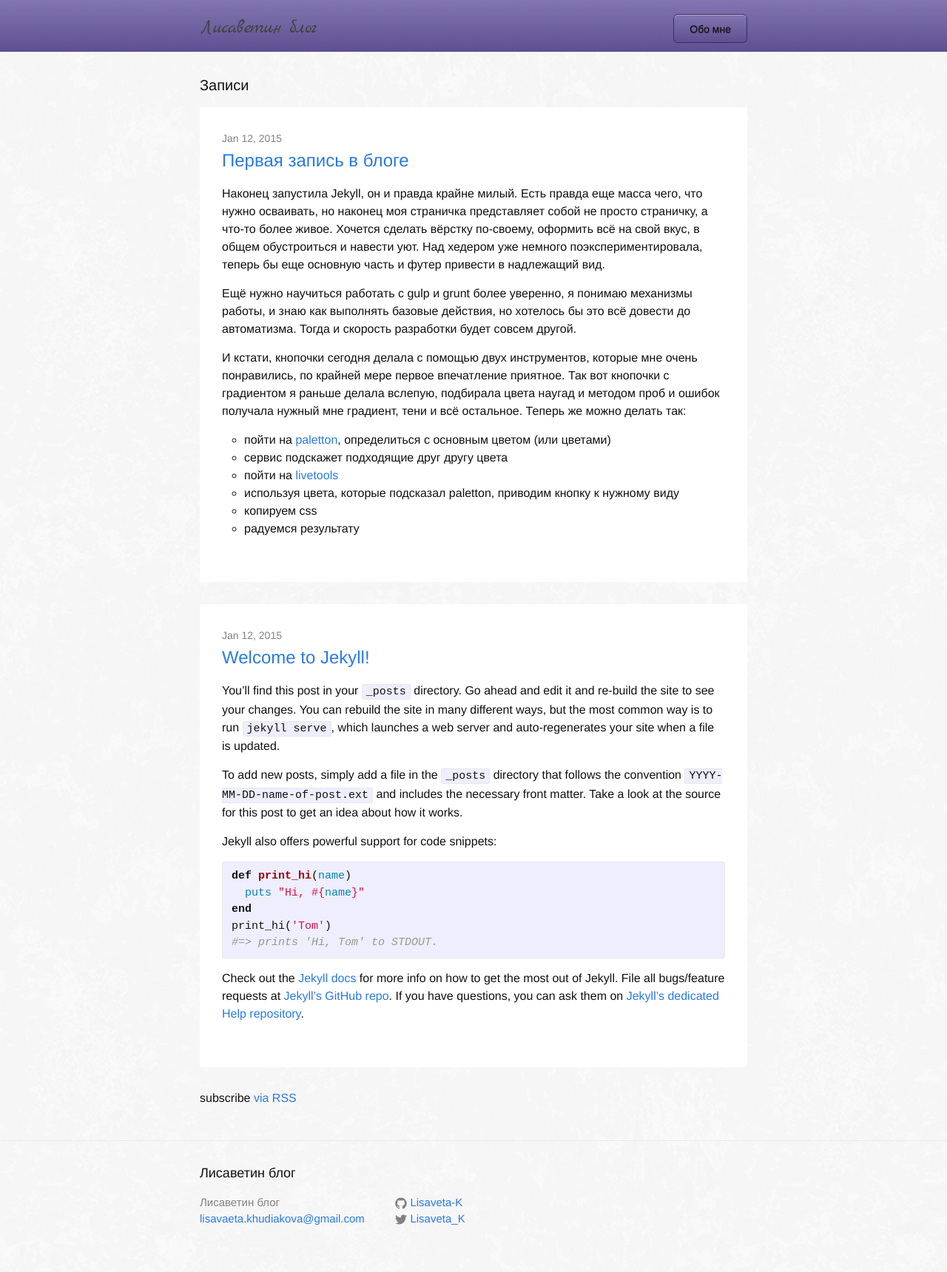
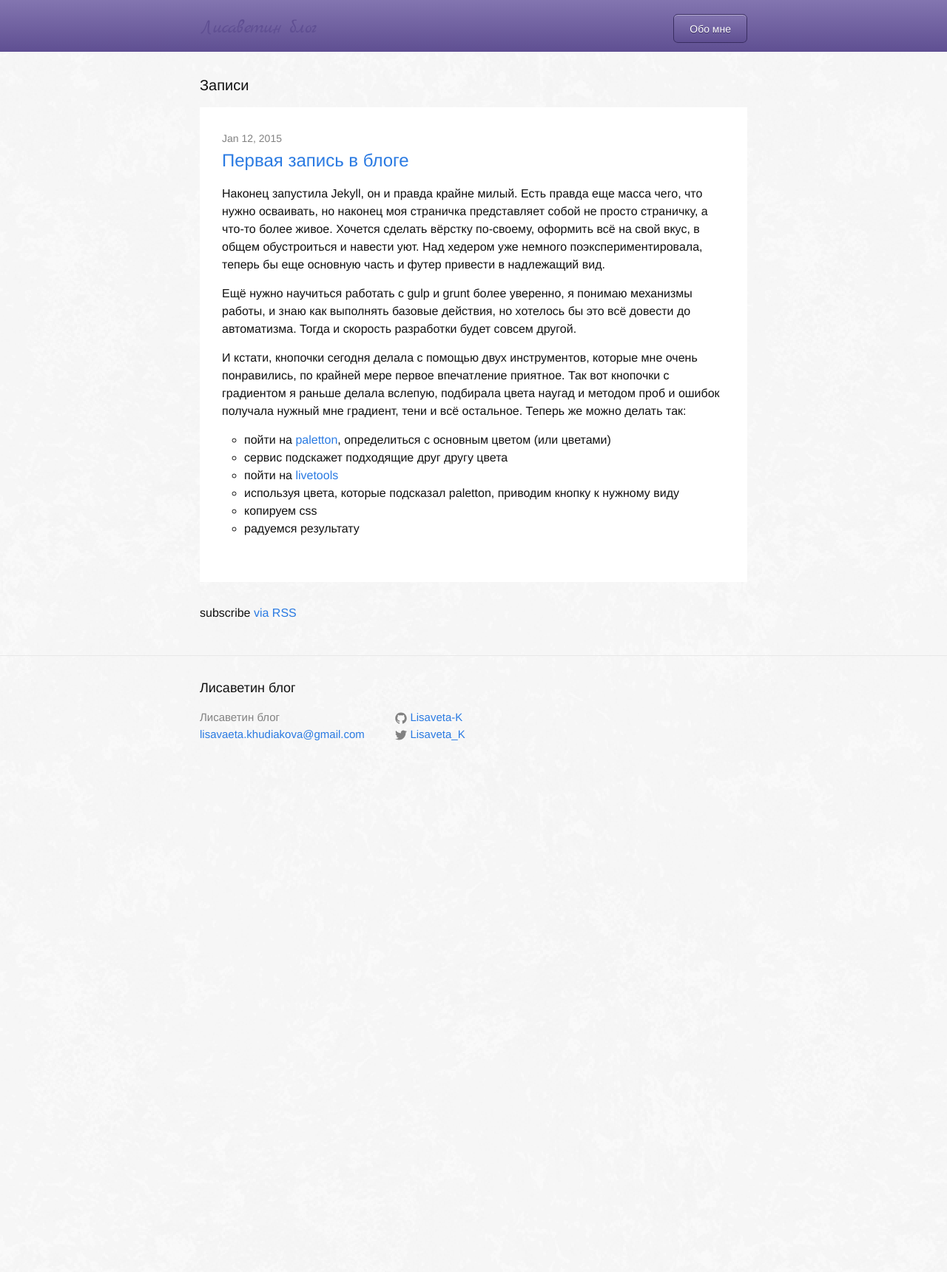
Before and after one commit to Lisaveta-K/lisaveta-k.github.io, a Jekyll site: the page built from index.html, in a window 1280 px wide. Shown: the whole page at 74% size. Built offline with Jekyll 4.4.1, drawn with Linux system fonts in a browser that asks for light colours; after the commit the page ends 1064 px from its top, so only the background shows below that.

Commit message:
post about jekyll removed

```diff
--- a/_posts/2015-01-12-welcome-to-jekyll.markdown
+++ /dev/null
@@ -1,25 +0,0 @@
----
-layout: post
-title:  "Welcome to Jekyll!"
-date:   2015-01-12 13:25:43
-categories: jekyll update
----
-You’ll find this post in your `_posts` directory. Go ahead and edit it and re-build the site to see your changes. You can rebuild the site in many different ways, but the most common way is to run `jekyll serve`, which launches a web server and auto-regenerates your site when a file is updated.
-
-To add new posts, simply add a file in the `_posts` directory that follows the convention `YYYY-MM-DD-name-of-post.ext` and includes the necessary front matter. Take a look at the source for this post to get an idea about how it works.
-
-Jekyll also offers powerful support for code snippets:
-
-{% highlight ruby %}
-def print_hi(name)
-  puts "Hi, #{name}"
-end
-print_hi('Tom')
-#=> prints 'Hi, Tom' to STDOUT.
-{% endhighlight %}
-
-Check out the [Jekyll docs][jekyll] for more info on how to get the most out of Jekyll. File all bugs/feature requests at [Jekyll’s GitHub repo][jekyll-gh]. If you have questions, you can ask them on [Jekyll’s dedicated Help repository][jekyll-help].
-
-[jekyll]:      http://jekyllrb.com
-[jekyll-gh]:   https://github.com/jekyll/jekyll
-[jekyll-help]: https://github.com/jekyll/jekyll-help
--- a/_sass/_layout.scss
+++ b/_sass/_layout.scss
@@ -31,11 +31,13 @@
     letter-spacing: -1px;
     margin-bottom: 0;
     float: left;
-
     &,
-    &:visited {
-        color: $grey-color-dark;
+    &:hover {
+        color: #5f4f92;
     }
+}
+.site-title a{
+    color: #fff;
 }
 
 .site-nav {
@@ -66,6 +68,7 @@
    box-shadow: rgba(255,255,255,0.4) 0 0px 0, inset rgba(255,255,255,0.4) 0 1px 0;
    text-shadow: #392d61 0 1px 0;
    font-size: 14px;
+color: #fff;
    font-family: helvetica, serif;
    text-decoration: none;
    vertical-align: middle;
@@ -137,31 +140,6 @@
             display: block;
             padding-bottom: 5px;
         }
-
-        .button {
-        margin-left: 10px;
-         border: 1px solid #392d61;
-      background: #5f4f92;
-       background: -webkit-gradient(linear, left top, left bottom, from(#8375b0), to(#5f4f92));
-       background: -webkit-linear-gradient(top, #8375b0, #5f4f92);
-       background: -moz-linear-gradient(top, #8375b0, #5f4f92);
-       background: -ms-linear-gradient(top, #8375b0, #5f4f92);
-       background: -o-linear-gradient(top, #8375b0, #5f4f92);
-       background-image: -ms-linear-gradient(top, #8375b0 0%, #5f4f92 100%);
-       padding: 10.5px 21px;
-       -webkit-border-radius: 6px;
-       -moz-border-radius: 6px;
-       border-radius: 6px;
-       -webkit-box-shadow: rgba(255,255,255,0.4) 0 0px 0, inset rgba(255,255,255,0.4) 0 1px 0;
-       -moz-box-shadow: rgba(255,255,255,0.4) 0 0px 0, inset rgba(255,255,255,0.4) 0 1px 0;
-       box-shadow: rgba(255,255,255,0.4) 0 0px 0, inset rgba(255,255,255,0.4) 0 1px 0;
-       text-shadow: #392d61 0 1px 0;
-       color: #fff;
-       font-size: 14px;
-       font-family: helvetica, serif;
-       text-decoration: none;
-       vertical-align: middle;
-       }
 
         .page-link {
             display: block;
```
